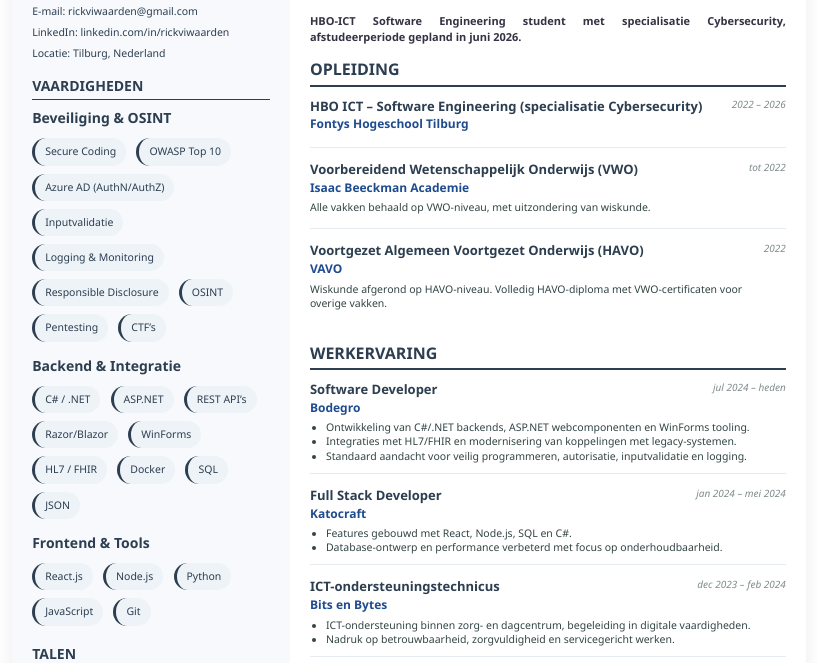
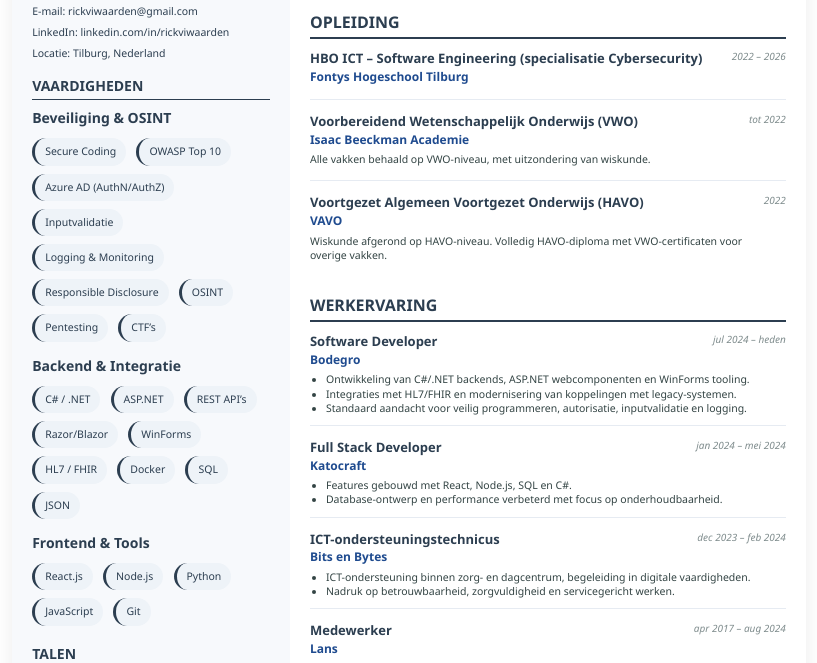
Before and after one commit to JHVIW/jhviw.github.io, a plain HTML site: page docs/cv.html in a window 1280 px wide. Shown: the part 119-782 px from the top of the page, without its empty margins (231-1048 px from the left). Drawn offline with Linux system fonts and the light colour scheme.

Commit message:
Update cv.html

```diff
--- a/docs/cv.html
+++ b/docs/cv.html
@@ -129,9 +129,7 @@
         voor secure coding en onderhoudbaarheid. Daarnaast ervaring met het uitvoeren van pentests,
         kwetsbaarhedenonderzoek en open source intelligence analyses.
         Sterk in het combineren van technische kennis met analytische vaardigheden om digitale
-        systemen en organisaties veiliger en weerbaarder te maken.<br><br>
-        <strong>HBO-ICT Software Engineering student met specialisatie Cybersecurity,
-        afstudeerperiode gepland in juni 2026.</strong>
+        systemen en organisaties veiliger en weerbaarder te maken.
       </div>
 
 
```
